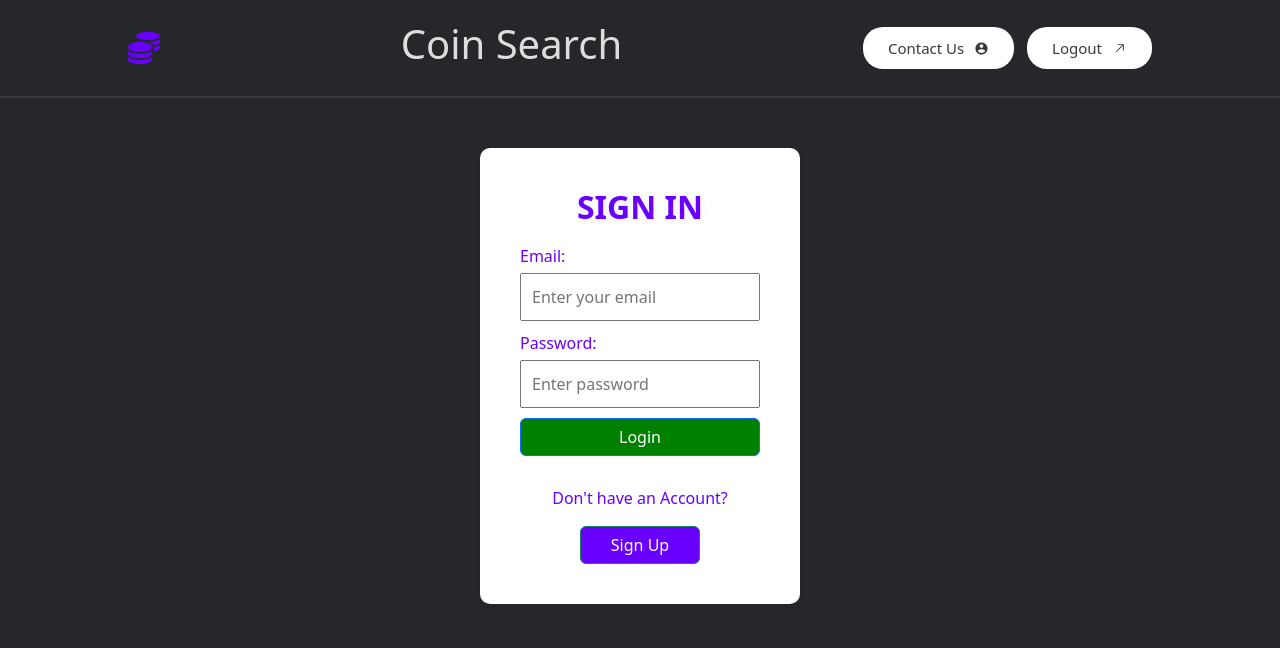
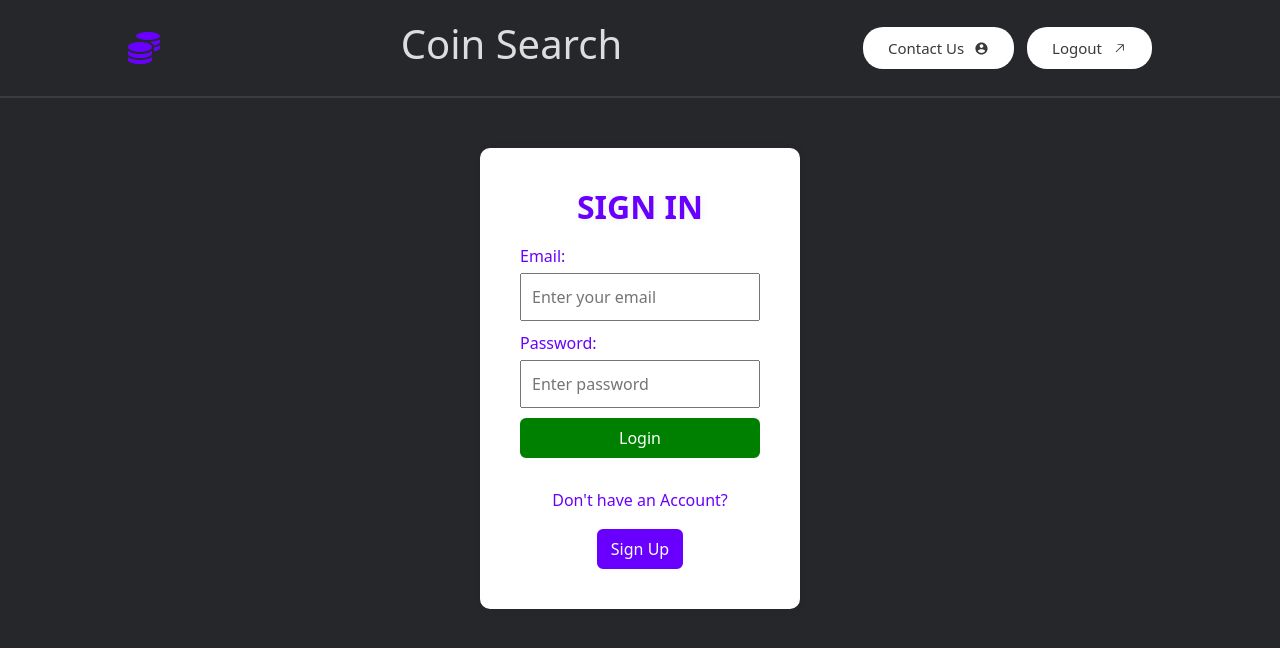
Before and after one commit to netaamz/financial_data_web_app, a React (Create React App) app in the folder client/: page /login in a window 1280 px wide. Shown: the top 648 px of the page. Built offline with nearby package versions, Linux system fonts and the light colour scheme.

Commit message:
Buttons design

```diff
--- a/client/src/pages/Login.css
+++ b/client/src/pages/Login.css
@@ -5,14 +5,12 @@
     padding: 40px;
     border-radius: 10px;
     box-shadow: 1px 1px 8px rgba(0, 0, 0,0.065);
-    color: #6900ff;
 }
 
 .addUserForm .inputGroup{
     width: 100%;
     display: flex;
     flex-direction: column;
-
 }
 
 .addUserForm .inputGroup label{
@@ -22,15 +20,21 @@
 .addUserForm .inputGroup input{
     margin-top: 5px;
     padding: 10px ;
-
-
 }
-
 
 .inputGroup button{
     margin-top: 10px;
+    background-color: green;
+    border: 2px solid green;
+    color: white;
+    cursor: pointer;
+    transition: background-color 0.3s, color 0.3s;
 }
 
+.inputGroup button:hover {
+    background-color: white;
+    color: green;
+}
 
 .signup{
     margin-top: 30px;
@@ -38,9 +42,17 @@
 }
 
 .signup .btn.btn-success{
+    margin-top: 1px;
     background-color: #6900ff;
-    width: 50%;
+    border: 2px solid #6900ff;
+    color: white;
+    cursor: pointer;
+    transition: background-color 0.3s, color 0.3s;
+}
 
+.signup .btn.btn-success:hover{
+    background-color: white;
+    color: #6900ff;
 }
 
 .addUser h2{
@@ -48,5 +60,4 @@
     font-weight: bold;
     text-transform: uppercase;
     text-shadow: 1px 1px 8px rgba(0, 0, 0,0.065);
-
 }
--- a/client/src/pages/Singup.css
+++ b/client/src/pages/Signup.css
@@ -23,14 +23,21 @@
     margin-top: 5px;
     padding: 10px ;
 
-
 }
 
-.inputGroup button{
+.inputGroup button {
     margin-top: 10px;
     background-color: green;
+    border: 2px solid green;
+    color: white;
+    cursor: pointer;
+    transition: background-color 0.3s, color 0.3s;
 }
 
+.inputGroup button:hover {
+    background-color: white;
+    color: green;
+}
 
 
 .login{
@@ -39,9 +46,17 @@
 }
 
 .login .btn.btn-primary{
-    width: 50%;
+    margin-top: 1px;
     background-color: #6900ff;
+    border: 2px solid #6900ff;
+    color: white;
+    cursor: pointer;
+    transition: background-color 0.3s, color 0.3s;
+}
 
+.login .btn.btn-primary:hover{
+    background-color: white;
+    color: #6900ff;
 }
 
 .addUser h2{
--- a/client/src/pages/signup.js
+++ b/client/src/pages/signup.js
@@ -1,6 +1,6 @@
 import React, { useState } from 'react';
 import { useNavigate, Link} from 'react-router-dom';
-import './Singup.css';
+import './Signup.css';
 import 'bootstrap/dist/css/bootstrap.min.css';
 import axios from 'axios';
 
```
